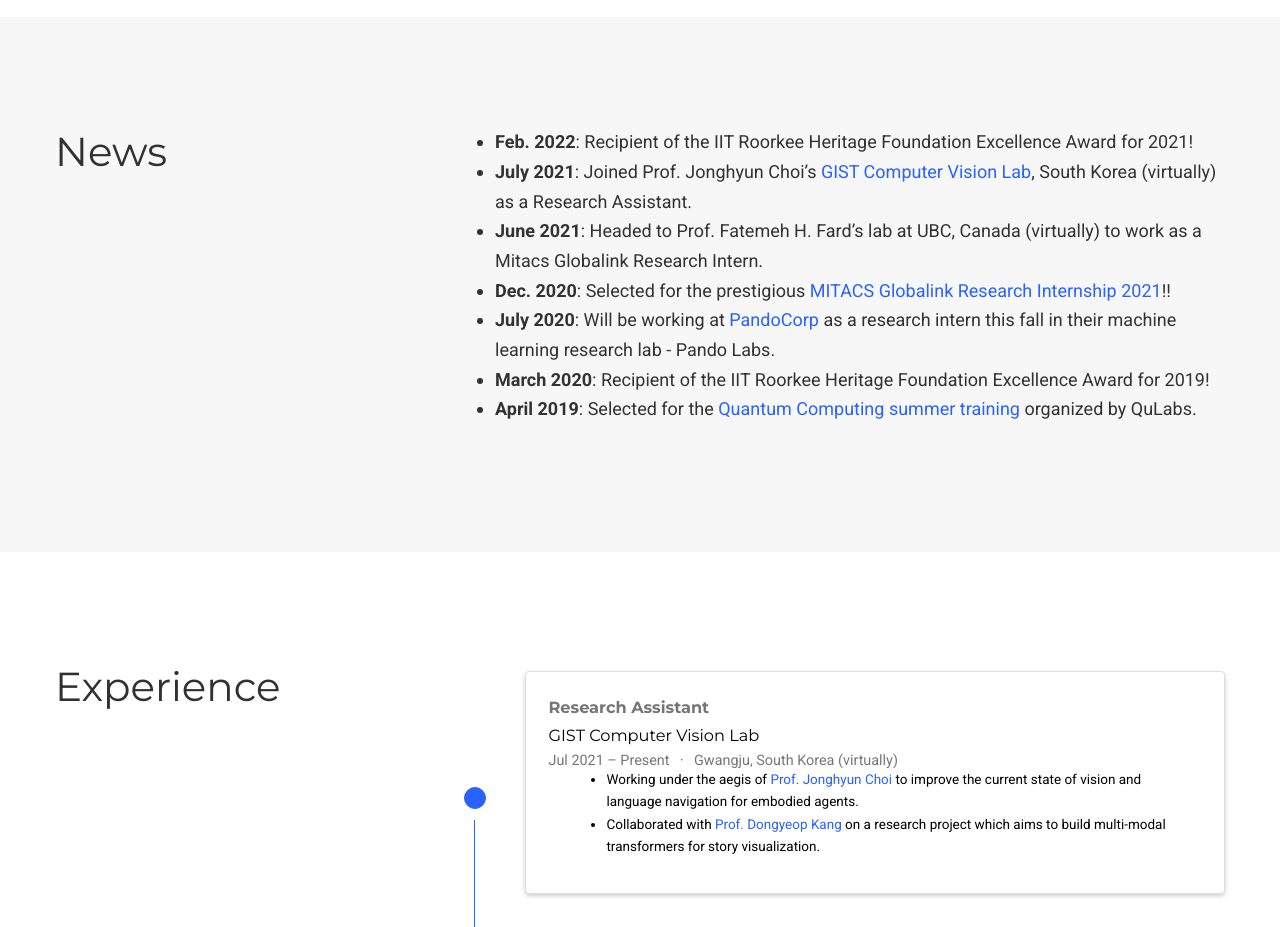
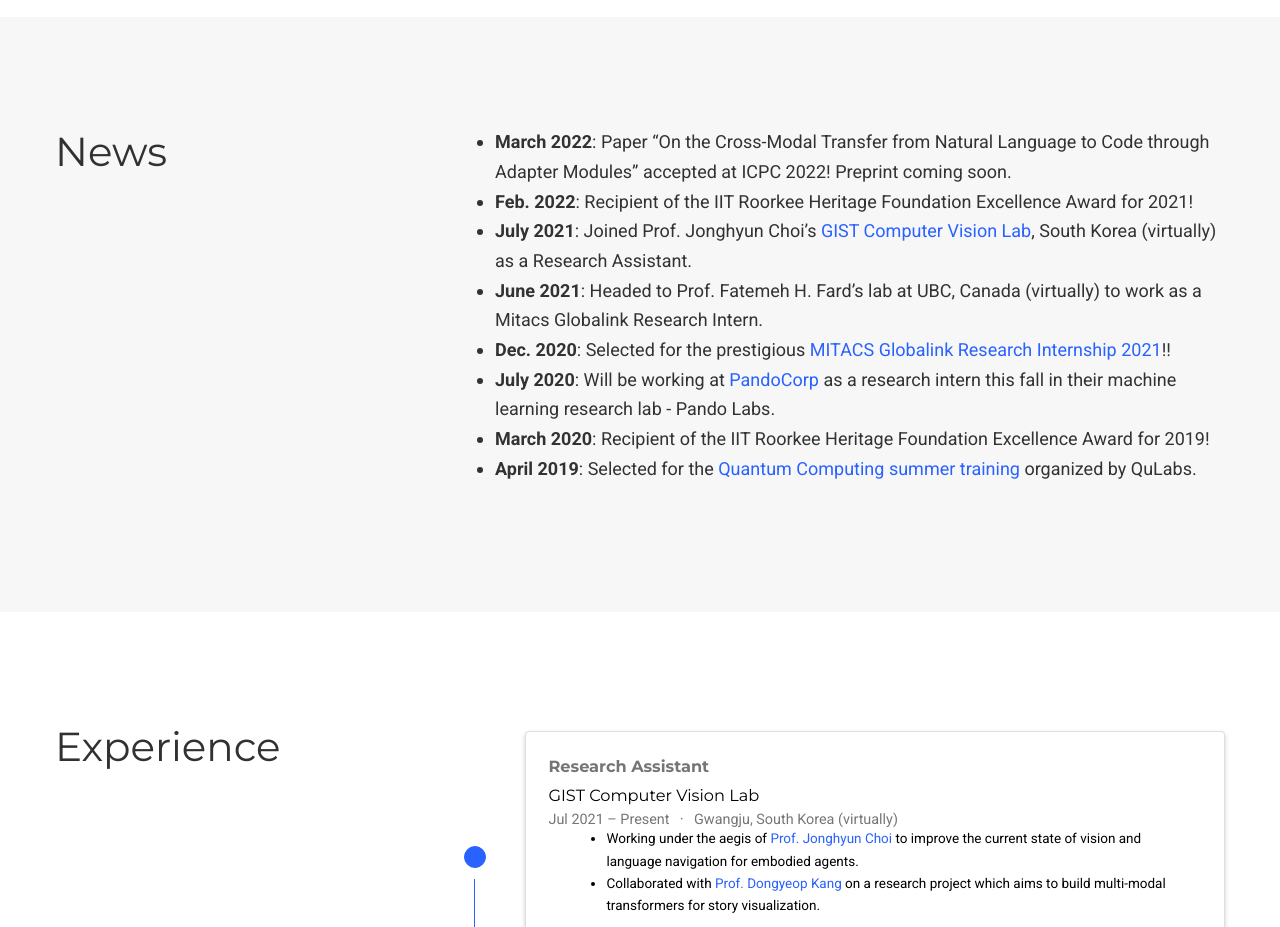
Before and after one commit to dv-fenix/dv-fenix.github.io, a plain HTML site: page index.html in a window 1280 px wide. Shown: the part 860-1787 px from the top of the page. Drawn offline with nearby package versions, Linux system fonts and the light colour scheme; some packages are replaced by stand-ins of ours; some icons are missing.

Commit message:
ICPC Paper acceptance post

```diff
--- a/index.html
+++ b/index.html
@@ -961,6 +961,7 @@
   <div class="col-12 col-lg-8">
 
     <ul>
+<li><b>March 2022</b>: Paper &ldquo;On the Cross-Modal Transfer from Natural Language to Code through Adapter Modules&rdquo; accepted at ICPC 2022! Preprint coming soon.</li>
 <li><b>Feb. 2022</b>: Recipient of the IIT Roorkee Heritage Foundation Excellence Award for 2021!</li>
 <li><b>July 2021</b>: Joined Prof. Jonghyun Choi&rsquo;s <a href="https://gistvision.github.io/" target="_blank" rel="noopener">GIST Computer Vision Lab</a>, South Korea (virtually) as a Research Assistant.</li>
 <li><b>June 2021</b>: Headed to Prof. Fatemeh H. Fard&rsquo;s lab at UBC, Canada (virtually) to work as a Mitacs Globalink Research Intern.</li>
```
